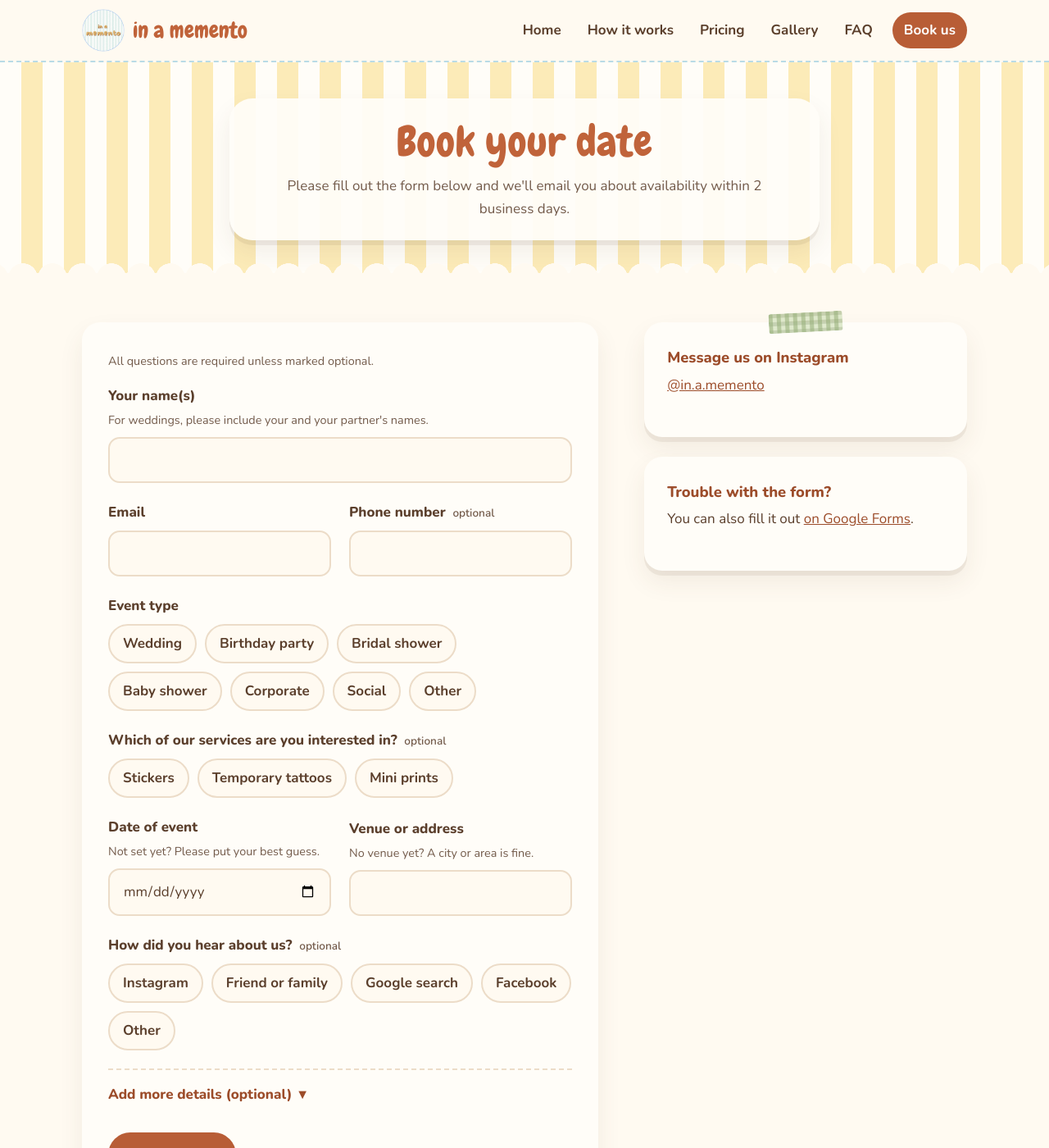
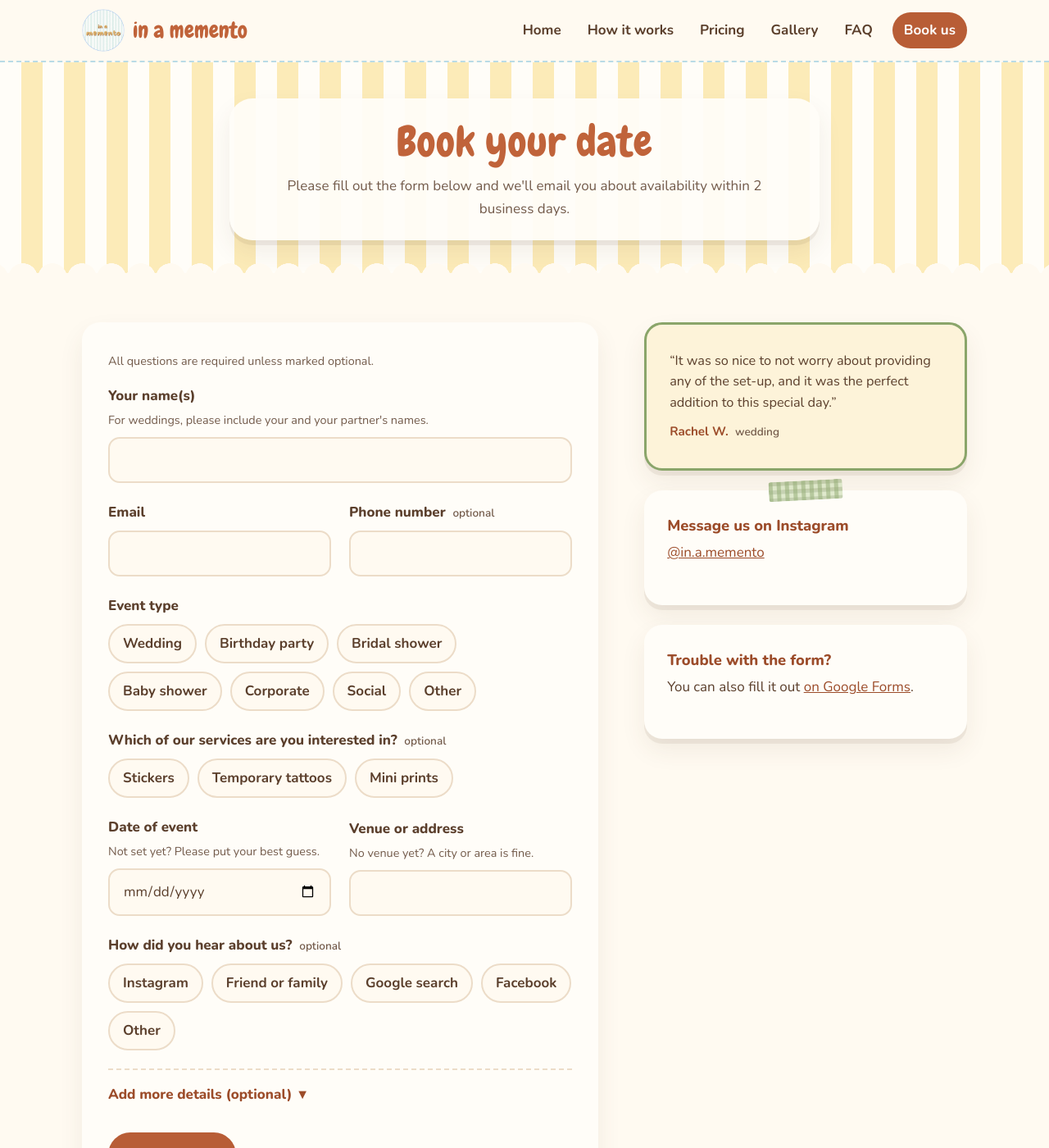
Before and after one commit to andrew-hy-kim/in.a.memento, a Jekyll site: the page built from contact/index.html, in a window 1280 px wide and 1400 px high. Shown: the whole window at 82% size. Built offline with Jekyll 4.4.1, drawn with Linux system fonts in a browser that asks for light colours.

Commit message:
UX pass: try-the-machine reads as a link, no repeat photo on phones, Pricing step 3 Travel with natural card heights, review beside the booking form
Co-Authored-By: Claude Opus 5.5 <noreply@anthropic.com>
Claude-Session: https://claude.ai/code/session_01A4x6zNFM2ikQnVBPRWM1LK

```diff
--- a/contact/index.html
+++ b/contact/index.html
@@ -124,6 +124,10 @@ description: "Send us your date and venue and we'll email you about availability
       </div>
     </div>
     <aside class="contact-aside">
+      <figure class="card aside-quote">
+        <blockquote>“It was so nice to not worry about providing any of the set-up, and it was the perfect addition to this special day.”</blockquote>
+        <figcaption>Rachel W. <span>wedding</span></figcaption>
+      </figure>
       <div class="card tape">
         <h2 class="h3">Message us on Instagram</h2>
         <p><a href="{{ site.instagram }}" target="_blank" rel="noopener">@in.a.memento<span class="sr-only"> (opens in new tab)</span></a></p>
--- a/css/style.css
+++ b/css/style.css
@@ -1926,3 +1926,24 @@ main > section + section,
 @media (max-width: 640px) { .scrap .zoom-badge { right: 14px; bottom: 36px; width: 30px; height: 30px; } }
 /* a little press feedback when a photo, video or design is tapped */
 .scrap:active, .gallery-grid .tile:active { transform: scale(0.98); }
+
+/* ---------- UX pass ---------- */
+/* hero: "try the machine" reads as a link, not another event tag */
+.hero-try a {
+  background: transparent; border: 2px dashed var(--butter-deep); color: var(--terracotta-text);
+  padding: 5px 14px;
+}
+.hero-try a:hover { background: var(--butter); text-decoration: none; }
+/* Home: the favor photo repeats the hero photo on phones, so skip it there */
+@media (max-width: 880px) { .hide-phone { display: none !important; } }
+/* Pricing: cards keep their natural height; headings line up across the two columns */
+.split-headed > div > .card { flex: 0 0 auto; }
+.split-headed > div { height: auto; }
+.split-headed > .no-step > h2 { margin-top: calc(clamp(1.5rem, 3.2vw, 1.65rem) * 1.65 + 6px); }
+.split-headed .eyebrow { display: block; text-align: center; margin-bottom: 6px; }
+@media (max-width: 880px) { .split-headed > .no-step > h2 { margin-top: 0; } }
+/* Booking page: a short review beside the form */
+.aside-quote { margin: 0 0 24px; background: #fdf3d9; border: 3px solid var(--sage-deep); }
+.aside-quote blockquote { margin: 0 0 10px; font-size: 1.02rem; line-height: 1.55; }
+.aside-quote figcaption { font-weight: 700; color: var(--terracotta-text); font-size: 0.95rem; }
+.aside-quote figcaption span { font-weight: 600; color: var(--ink-soft); font-size: 0.85rem; margin-left: 4px; }
--- a/index.html
+++ b/index.html
@@ -76,7 +76,7 @@ description: "A vending machine full of custom stickers, temporary tattoos and m
       </ul>
       <a class="btn btn-primary" href="{{ '/pricing/' | relative_url }}">See pricing</a>
     </div>
-    <figure class="polaroid tilt-left photo-tall">
+    <figure class="polaroid tilt-left photo-tall hide-phone">
       <img src="{{ '/images/gallery/wedding-setup.webp' | relative_url }}" width="825" height="1100" loading="lazy"
            alt="The in a memento setup at Rachel & Brian's wedding: the cream vending machine on its stand beside a table with a Tattoo Bar instruction sign, spray bottles, sponges, a bowl of gold tokens and an Instagram QR code">
     </figure>
```
Also changed, not shown: pricing/index.html (+4 -3 lines).
